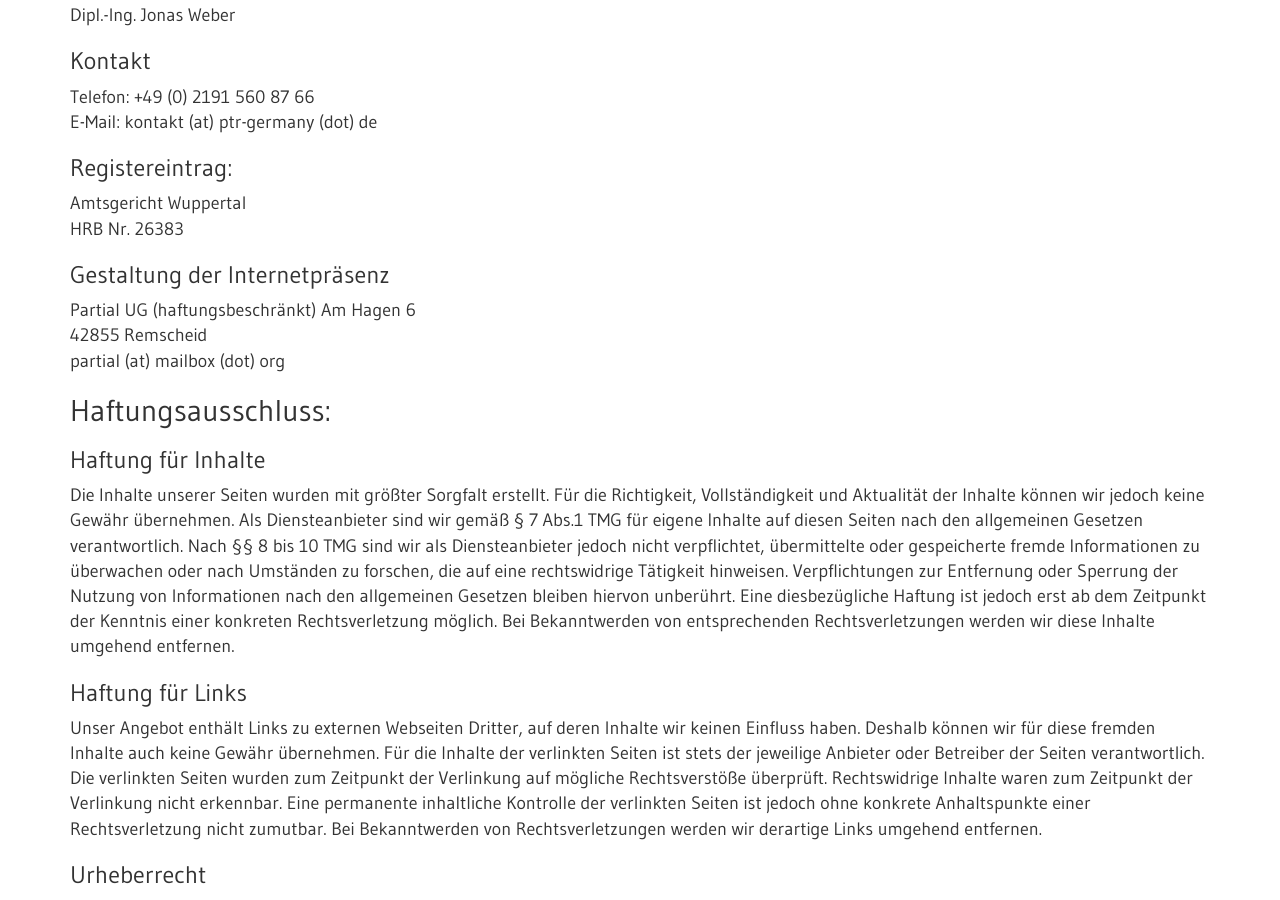
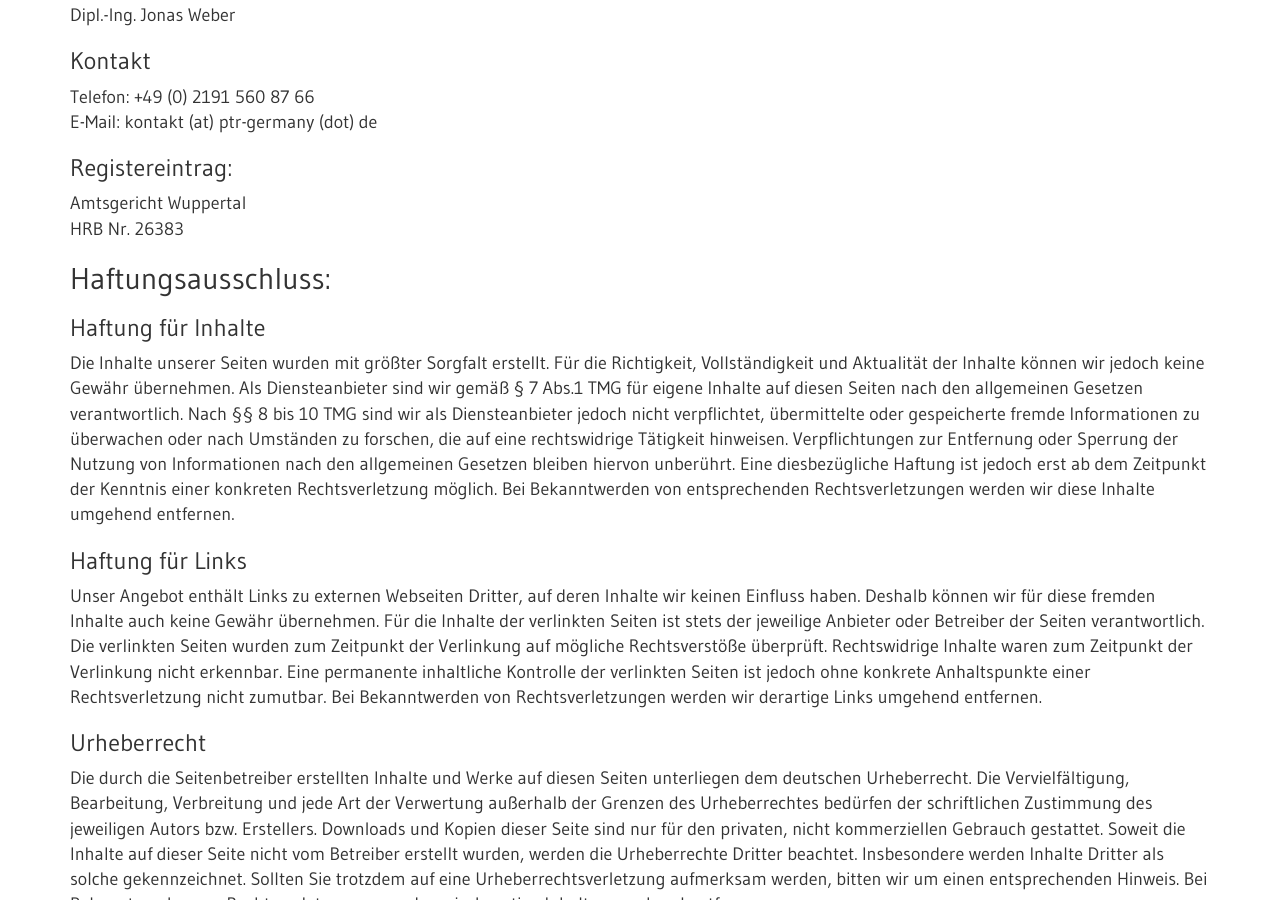
Before and after one commit to n2o/ptr, a Jekyll site: the page built from impressum.md, in a window 1280 px wide and 900 px high, scrolled down 427 px. Built offline with Jekyll 4.4.1, drawn with Linux system fonts in a browser that asks for light colours; nearby versions of some CDN libraries.

Commit message:
Update impressum.md

```diff
--- a/impressum.md
+++ b/impressum.md
@@ -20,13 +20,6 @@ E-Mail: kontakt (at) ptr-germany (dot) de
 Amtsgericht Wuppertal
 HRB Nr. 26383
 
-### Gestaltung der Internetpräsenz
-Partial UG (haftungsbeschränkt)
-Am Hagen 6
-42855 Remscheid
-partial (at) mailbox (dot) org
-
-
 ## Haftungsausschluss:
 ### Haftung für Inhalte
 Die Inhalte unserer Seiten wurden mit größter Sorgfalt erstellt. Für die Richtigkeit, Vollständigkeit und Aktualität der Inhalte können wir jedoch keine Gewähr übernehmen. Als Diensteanbieter sind wir gemäß § 7 Abs.1 TMG für eigene Inhalte auf diesen Seiten nach den allgemeinen Gesetzen verantwortlich. Nach §§ 8 bis 10 TMG sind wir als Diensteanbieter jedoch nicht verpflichtet, übermittelte oder gespeicherte fremde Informationen zu überwachen oder nach Umständen zu forschen, die auf eine rechtswidrige Tätigkeit hinweisen. Verpflichtungen zur Entfernung oder Sperrung der Nutzung von Informationen nach den allgemeinen Gesetzen bleiben hiervon unberührt. Eine diesbezügliche Haftung ist jedoch erst ab dem Zeitpunkt der Kenntnis einer konkreten Rechtsverletzung möglich. Bei Bekanntwerden von entsprechenden Rechtsverletzungen werden wir diese Inhalte umgehend entfernen.
```
